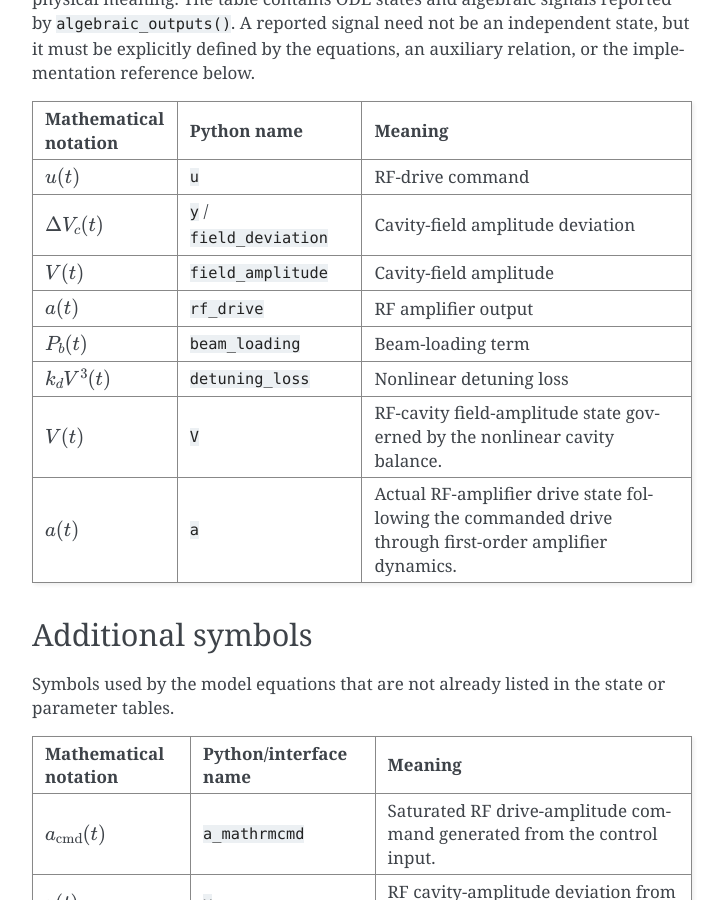
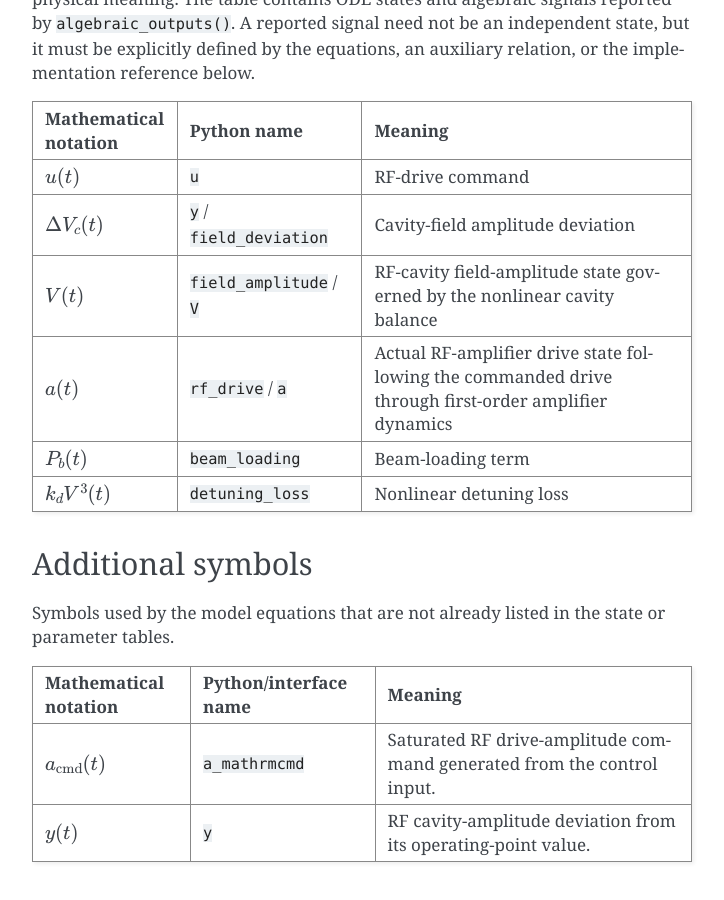
Before and after one commit to simple-machine-learning/SISO-Adaptive-Control, a Sphinx documentation site: the page built from packages/SISO_Adaptive_Control_Python_v1.0.0/documentation/models/accelerator_rf_cavity_amplitude.rst, in a window 1280 px wide and 900 px high, scrolled down 2550 px. Shown: the whole window, without its empty margins (388-1112 px from the left). Built offline with Sphinx 7.4.7, drawn with Linux system fonts in a browser that asks for light colours.

Commit message:
Consolidate duplicate documentation variables

```diff
--- a/packages/SISO_Adaptive_Control_Python_v1.0.0/documentation/models/accelerator_rf_cavity_amplitude.rst
+++ b/packages/SISO_Adaptive_Control_Python_v1.0.0/documentation/models/accelerator_rf_cavity_amplitude.rst
@@ -146,23 +146,17 @@ The first column gives the readable mathematical notation, the second gives the
      - ``y`` / ``field_deviation``
      - Cavity-field amplitude deviation
    * - :math:`V(t)`
-     - ``field_amplitude``
-     - Cavity-field amplitude
+     - ``field_amplitude`` / ``V``
+     - RF-cavity field-amplitude state governed by the nonlinear cavity balance
    * - :math:`a(t)`
-     - ``rf_drive``
-     - RF amplifier output
+     - ``rf_drive`` / ``a``
+     - Actual RF-amplifier drive state following the commanded drive through first-order amplifier dynamics
    * - :math:`P_b(t)`
      - ``beam_loading``
      - Beam-loading term
    * - :math:`k_dV^3(t)`
      - ``detuning_loss``
      - Nonlinear detuning loss
-   * - :math:`V(t)`
-     - ``V``
-     - RF-cavity field-amplitude state governed by the nonlinear cavity balance.
-   * - :math:`a(t)`
-     - ``a``
-     - Actual RF-amplifier drive state following the commanded drive through first-order amplifier dynamics.
 
 Additional symbols
 ------------------
```
